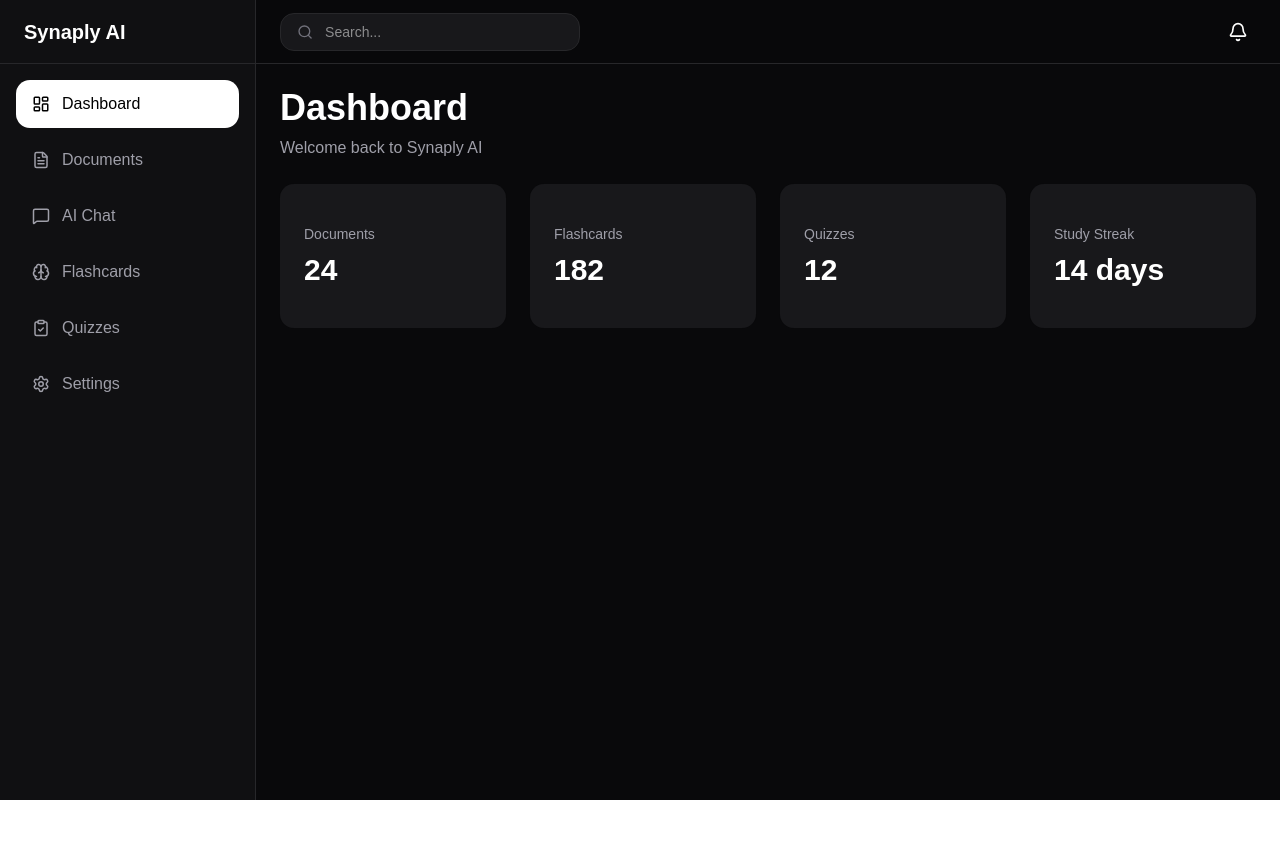
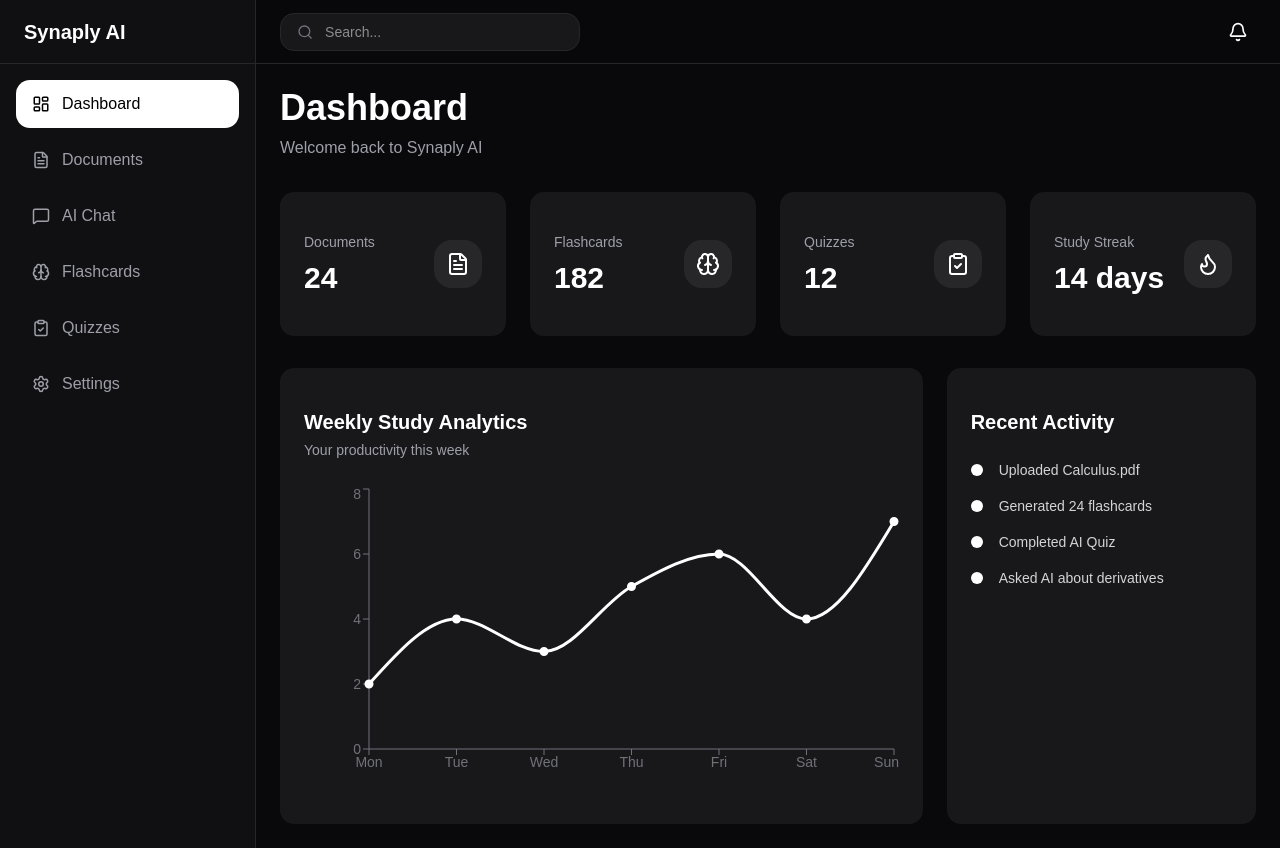
Before and after one commit to Palmxl/Synaply-AI-frontend, a React (Vite) app: page / in a window 1280 px wide. Before the commit the page ends 800 px from the top, so only its background shows below. Built offline with nearby package versions, Linux system fonts and the light colour scheme.

Commit message:
feat(frontend): implement advanced dashboard analytics UI

```diff
--- a/package.json
+++ b/package.json
@@ -24,6 +24,7 @@
     "react-dom": "^19.2.6",
     "react-hook-form": "^7.76.0",
     "react-router-dom": "^7.15.1",
+    "recharts": "^3.8.1",
     "shadcn": "^4.7.0",
     "sonner": "^2.0.7",
     "tailwind-merge": "^3.6.0",
--- a/src/App.tsx
+++ b/src/App.tsx
@@ -4,27 +4,27 @@
 
 import Dashboard from "./pages/Dashboard"
 import Documents from "./pages/Documents"
-import Chat from "./pages/Chat"
-import Flashcards from "./pages/Flashcards"
-import Quizzes from "./pages/Quizzes"
-import Settings from "./pages/Settings"
+// import Chat from "./pages/Chat"
+// import Flashcards from "./pages/Flashcards"
+// import Quizzes from "./pages/Quizzes"
+// import Settings from "./pages/Settings"
 
-import Login from "./pages/Login"
-import Register from "./pages/Register"
+// import Login from "./pages/Login"
+// import Register from "./pages/Register"
 
 function App() {
   return (
     <Routes>
-      <Route path="/login" element={<Login />} />
-      <Route path="/register" element={<Register />} />
+      {/* <Route path="/login" element={<Login />} />
+      <Route path="/register" element={<Register />} /> */}
 
       <Route element={<AppLayout />}>
         <Route path="/" element={<Dashboard />} />
         <Route path="/documents" element={<Documents />} />
-        <Route path="/chat" element={<Chat />} />
+        {/* <Route path="/chat" element={<Chat />} />
         <Route path="/flashcards" element={<Flashcards />} />
         <Route path="/quizzes" element={<Quizzes />} />
-        <Route path="/settings" element={<Settings />} />
+        <Route path="/settings" element={<Settings />} /> */}
       </Route>
     </Routes>
   )
--- /dev/null
+++ b/src/components/dashboard/ActivityTimeline.tsx
@@ -0,0 +1,35 @@
+import { Card, CardContent } from "@/components/ui/card"
+
+const activities = [
+  "Uploaded Calculus.pdf",
+  "Generated 24 flashcards",
+  "Completed AI Quiz",
+  "Asked AI about derivatives",
+]
+
+export default function ActivityTimeline() {
+  return (
+    <Card className="bg-zinc-900 border-zinc-800 text-white">
+      <CardContent className="p-6">
+        <h2 className="text-xl font-semibold mb-6">
+          Recent Activity
+        </h2>
+
+        <div className="space-y-4">
+          {activities.map((activity, index) => (
+            <div
+              key={index}
+              className="flex items-center gap-4"
+            >
+              <div className="w-3 h-3 rounded-full bg-white" />
+
+              <p className="text-zinc-300">
+                {activity}
+              </p>
+            </div>
+          ))}
+        </div>
+      </CardContent>
+    </Card>
+  )
+}
--- /dev/null
+++ b/src/components/dashboard/StatsCard.tsx
@@ -0,0 +1,35 @@
+import type { LucideIcon } from "lucide-react"
+
+import { Card, CardContent } from "@/components/ui/card"
+
+interface Props {
+  title: string
+  value: string
+  icon: LucideIcon
+}
+
+export default function StatsCard({
+  title,
+  value,
+  icon: Icon,
+}: Props) {
+  return (
+    <Card className="bg-zinc-900 border-zinc-800 text-white hover:border-zinc-700 transition-all duration-300">
+      <CardContent className="p-6 flex items-center justify-between">
+        <div>
+          <p className="text-zinc-400 text-sm">
+            {title}
+          </p>
+
+          <h2 className="text-3xl font-bold mt-2">
+            {value}
+          </h2>
+        </div>
+
+        <div className="p-3 rounded-2xl bg-zinc-800">
+          <Icon size={24} />
+        </div>
+      </CardContent>
+    </Card>
+  )
+}
--- /dev/null
+++ b/src/components/dashboard/StudyChart.tsx
@@ -0,0 +1,57 @@
+import {
+  LineChart,
+  Line,
+  ResponsiveContainer,
+  Tooltip,
+  XAxis,
+  YAxis,
+} from "recharts"
+
+import { Card, CardContent } from "@/components/ui/card"
+
+const data = [
+  { day: "Mon", hours: 2 },
+  { day: "Tue", hours: 4 },
+  { day: "Wed", hours: 3 },
+  { day: "Thu", hours: 5 },
+  { day: "Fri", hours: 6 },
+  { day: "Sat", hours: 4 },
+  { day: "Sun", hours: 7 },
+]
+
+export default function StudyChart() {
+  return (
+    <Card className="bg-zinc-900 border-zinc-800 text-white">
+      <CardContent className="p-6">
+        <div className="mb-6">
+          <h2 className="text-xl font-semibold">
+            Weekly Study Analytics
+          </h2>
+
+          <p className="text-zinc-400 text-sm mt-1">
+            Your productivity this week
+          </p>
+        </div>
+
+        <div className="h-[300px]">
+          <ResponsiveContainer width="100%" height="100%">
+            <LineChart data={data}>
+              <XAxis dataKey="day" stroke="#71717a" />
+
+              <YAxis stroke="#71717a" />
+
+              <Tooltip />
+
+              <Line
+                type="monotone"
+                dataKey="hours"
+                stroke="#ffffff"
+                strokeWidth={3}
+              />
+            </LineChart>
+          </ResponsiveContainer>
+        </div>
+      </CardContent>
+    </Card>
+  )
+}
--- a/src/pages/Dashboard.tsx
+++ b/src/pages/Dashboard.tsx
@@ -1,27 +1,40 @@
-import { Card, CardContent } from "@/components/ui/card"
+import {
+  FileText,
+  Brain,
+  ClipboardCheck,
+  Flame,
+} from "lucide-react"
+
+import StatsCard from "@/components/dashboard/StatsCard"
+import StudyChart from "@/components/dashboard/StudyChart"
+import ActivityTimeline from "@/components/dashboard/ActivityTimeline"
 
 const stats = [
   {
     title: "Documents",
     value: "24",
+    icon: FileText,
   },
   {
     title: "Flashcards",
     value: "182",
+    icon: Brain,
   },
   {
     title: "Quizzes",
     value: "12",
+    icon: ClipboardCheck,
   },
   {
     title: "Study Streak",
     value: "14 days",
+    icon: Flame,
   },
 ]
 
 export default function Dashboard() {
   return (
-    <div className="space-y-6">
+    <div className="space-y-8">
       <div>
         <h1 className="text-4xl font-bold">
           Dashboard
@@ -34,21 +47,21 @@
 
       <div className="grid grid-cols-1 md:grid-cols-2 xl:grid-cols-4 gap-6">
         {stats.map((stat) => (
-          <Card
+          <StatsCard
             key={stat.title}
-            className="bg-zinc-900 border-zinc-800 text-white"
-          >
-            <CardContent className="p-6">
-              <p className="text-zinc-400 text-sm">
-                {stat.title}
-              </p>
+            title={stat.title}
+            value={stat.value}
+            icon={stat.icon}
+          />
+        ))}
+      </div>
 
-              <h2 className="text-3xl font-bold mt-2">
-                {stat.value}
-              </h2>
-            </CardContent>
-          </Card>
-        ))}
+      <div className="grid grid-cols-1 xl:grid-cols-3 gap-6">
+        <div className="xl:col-span-2">
+          <StudyChart />
+        </div>
+
+        <ActivityTimeline />
       </div>
     </div>
   )
```
Also changed, not shown: tsconfig.app.json (+6 -3 lines), 1 other file (tests, documents, lock files or other folders).
